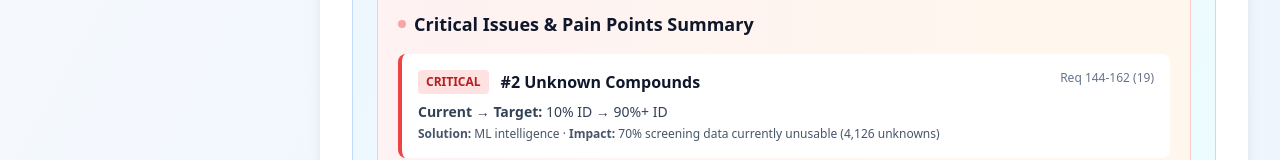
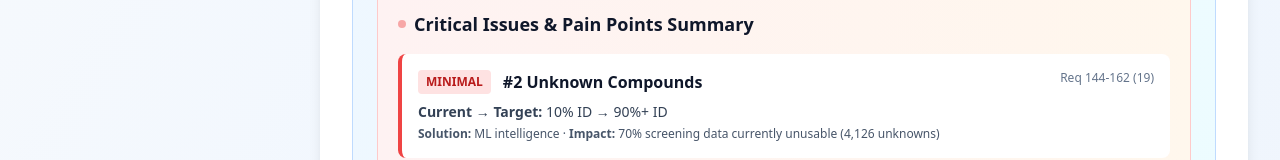
Before and after one commit to akannan2987/Pandora_toolbox_PRD, a React (Vite) app: page / in a window 1280 px wide. Shown: the part 731-891 px from the top of the page. Built offline with nearby package versions, Linux system fonts and the light colour scheme.

Commit message:
Updated App.tsx

```diff
--- a/src/App.tsx
+++ b/src/App.tsx
@@ -197,7 +197,7 @@ function OverviewSection() {
             <div className="bg-white rounded-lg p-4 border-l-4 border-red-500">
               <div className="flex items-start justify-between mb-2">
                 <div className="flex items-center">
-                  <span className="px-2 py-1 bg-red-100 text-red-700 text-xs font-bold rounded mr-3">CRITICAL</span>
+                  <span className="px-2 py-1 bg-red-100 text-red-700 text-xs font-bold rounded mr-3">MINIMAL</span>
                   <h5 className="font-bold text-slate-900">#2 Unknown Compounds</h5>
                 </div>
                 <span className="text-xs text-slate-500">Req 144-162 (19)</span>
```
